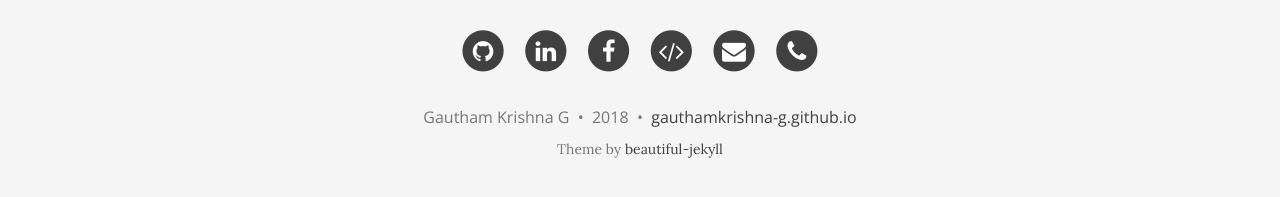
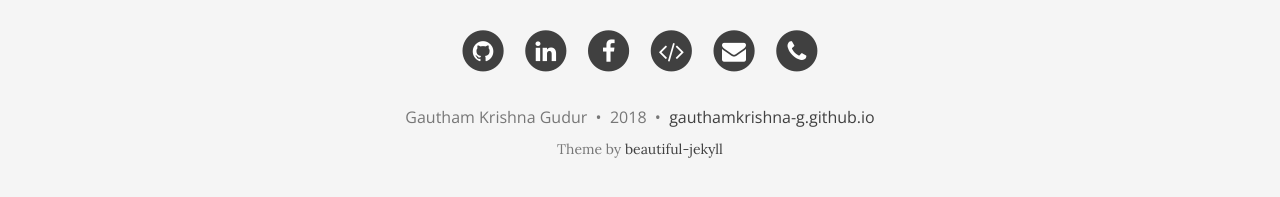
Before and after one commit to gauthamkrishna-g/gauthamkrishna-g.github.io, a Jekyll site: the page built from aboutme.md, in a window 1280 px wide and 900 px high, scrolled down 831 px. Shown: the part 690-887 px from the top of the window. Built offline with Jekyll 4.4.1, drawn with Linux system fonts in a browser that asks for light colours; nearby versions of some CDN libraries.

Commit message:
Website changes

```diff
--- a/_config.yml
+++ b/_config.yml
@@ -58,7 +58,7 @@ avatar: "/img/avatar-icon.png"
 # Change all these values or delete the ones you don't want.
 # Important: you must keep the "name" parameter, everything else you can remove
 author:
-  name: Gautham Krishna G
+  name: Gautham Krishna Gudur
   email: "gauthamkrishna.gudur@gmail.com"
   github: gauthamkrishna-g
   linkedin: gauthamkrishna-g
```
Also changed, not shown: 7 other files.
